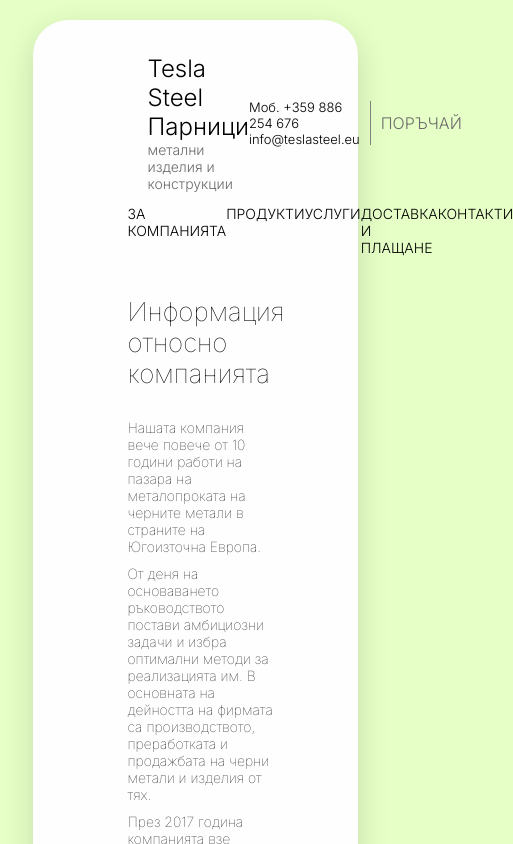
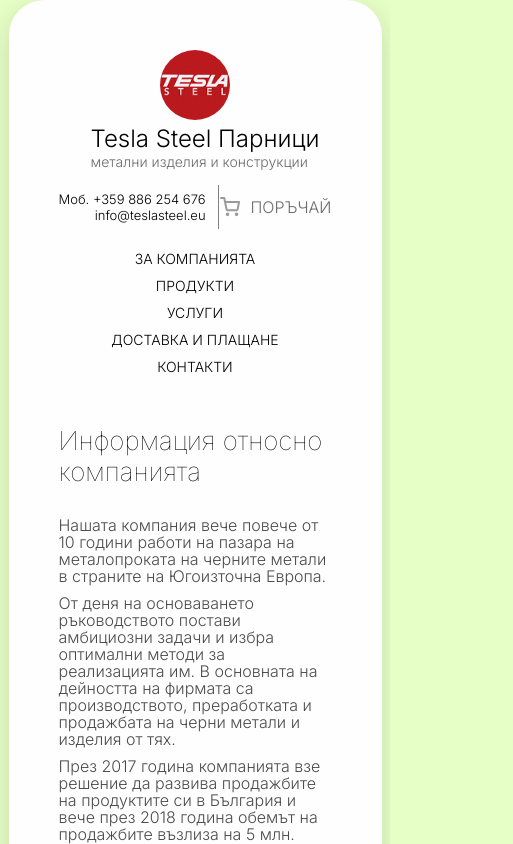
Before and after one commit to nikmace/teslasteel, a Next.js app: page /about in a window 390 px wide. Shown: the top 844 px of the page, 513 px wide, since content can reach past the window. Built offline with nearby package versions, Linux system fonts and the light colour scheme.

Commit message:
Mobile responsive

```diff
--- a/pages/contacts/index.js
+++ b/pages/contacts/index.js
@@ -22,7 +22,7 @@
                 </div>
 
 
-                <iframe src="https://www.google.com/maps/embed?pb=!1m18!1m12!1m3!1d1870.7802550178217!2d23.314163176648886!3d42.66043372648961!2m3!1f0!2f0!3f0!3m2!1i1024!2i768!4f13.1!3m3!1m2!1s0x40aa845934c66655%3A0x93edb1d105068b4c!2z0YPQuy4g4oCe0JrQuNGI0LjQvdC10LLigJwgN9CQLCAxNDA3INCl0LvQsNC00LjQu9C90LjQutCwLCDQodC-0YTQuNGP!5e0!3m2!1sru!2sbg!4v1625324818831!5m2!1sru!2sbg" width="800" height="600" style={{border:0}} allowFullScreen="" loading="lazy"></iframe>
+                <iframe className="google-maps" src="https://www.google.com/maps/embed?pb=!1m18!1m12!1m3!1d1870.7802550178217!2d23.314163176648886!3d42.66043372648961!2m3!1f0!2f0!3f0!3m2!1i1024!2i768!4f13.1!3m3!1m2!1s0x40aa845934c66655%3A0x93edb1d105068b4c!2z0YPQuy4g4oCe0JrQuNGI0LjQvdC10LLigJwgN9CQLCAxNDA3INCl0LvQsNC00LjQu9C90LjQutCwLCDQodC-0YTQuNGP!5e0!3m2!1sru!2sbg!4v1625324818831!5m2!1sru!2sbg" width="800" height="600" style={{border:0}} allowFullScreen="" loading="lazy"></iframe>
             </div>
         </div>
 
--- a/styles/style.scss
+++ b/styles/style.scss
@@ -138,9 +138,10 @@
         margin-top: 30px;
 
         p {
-            font-weight: 100;
-            font-size: 14px;
+            font-size: 16px;
             line-height: 17px;
+            font-weight: 300;
+            opacity: .7;
         }
 
         > p {
@@ -511,6 +512,7 @@
                 margin-bottom: 15px;
                 font-size: 16px;
                 line-height: 17px;
+                font-weight: 300;
                 opacity: .7;
             }
         }
@@ -555,13 +557,108 @@
     .product__container {
         flex-direction: column;
     }
+
+    .google-maps {
+        max-width: 800px;
+        width: 100%;
+        height: 600px;
+    }
 }
+
+@media (max-width: 810px) {
+    .header {
+        display: block;
+        height: 200px;
+        margin-bottom: 30px;
+        margin: 0;
+    }
+    .logo {
+        flex-direction: column;
+        margin-bottom: 15px;
+    }
+    .contacts {
+        margin-bottom: 30px;
+        margin: 0 auto;
+    }
+    .navigation {
+        margin: 0;
+
+        &__list {
+            flex-direction: column;
+            align-items: center;
+
+            &-item {
+                margin-bottom: 10px;
+            }
+        }
+    }
+    .product {
+        margin: 0;
+
+        &__wrapper {
+            margin-top: 20px;
+            padding: 10px 20px;
+            margin-bottom: 30px;
+        }
+
+
+    }
+    .content__info {
+        margin: 0;
+    }
+}
+
 
 @media (max-width: 500px) {
     .wrapper {
-        width: 50%;
-        padding: 50px 80px 100px 50px;
-        margin: 20px auto;
+        width: 70%;
+        padding: 50px 50px 100px 50px;
+        margin: 0px auto;
+    }
+
+    .content__info {
+        margin: 0;
+    }
+
+    .parts__container {
+        max-width: 300px;
+        width: 100%;
+
+        &-item {
+            flex-direction: column;
+
+            &--text {
+                margin: 0;
+                width: 100%;
+
+                h3 {
+                    margin-top: 20px;
+                }
+            }
+        }
+    }
+
+    .services__container {
+        &-item {
+            flex-direction: column;
+
+            &--text {
+                margin: 0;
+                width: 100%;
+
+                h3 {
+                    margin-top: 20px;
+                }
+            }
+        }
+    }
+
+    .services__item {
+        flex-direction: column;
+
+        div {
+            margin-bottom: 10px;
+        }
     }
 
     .product__wrapper-img {
@@ -571,5 +668,35 @@
         }
     }
 
+    .product {
+        margin: 0;
 
+        &__wrapper {
+            margin-top: 20px;
+            padding: 10px 20px;
+            margin-bottom: 30px;
+        }
+    }
+
+    .prices {
+        h2 {
+            margin: 0;
+            margin-bottom: 20px;
+        }
+    }
+
+    .additional-info {
+        h2, p {
+            margin: 0;
+        }
+
+        h2 {
+            margin-bottom: 20px;
+        }
+    }
+
+    .google-maps {
+        max-width: 400px;
+        height: 400px;
+    }
 }
```
